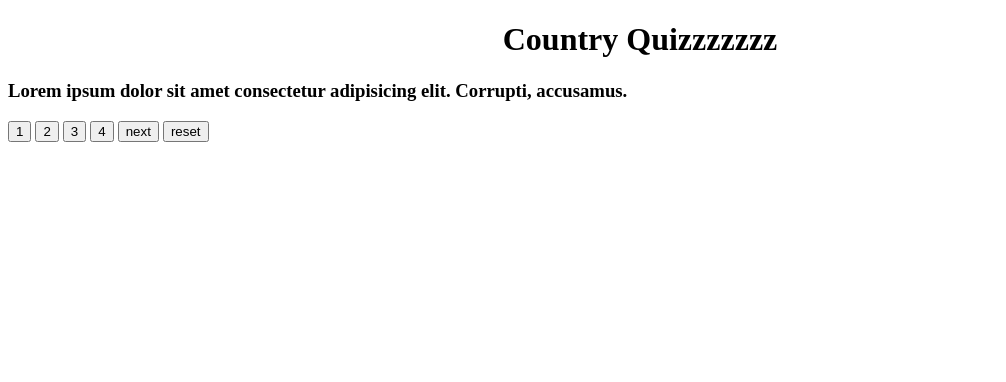
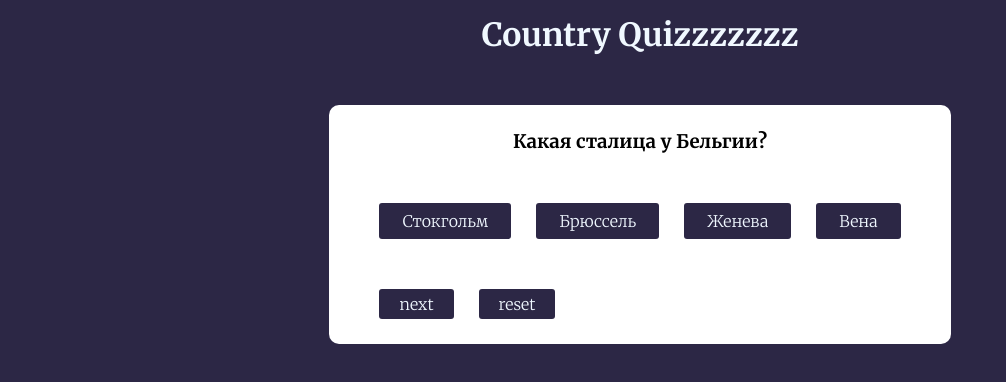
Before and after one commit to TXTuser/GeoTest, a plain HTML site: page index.html in a window 1280 px wide. Shown: the whole page, without its empty margins (0-1006 px from the left). Drawn offline with Linux system fonts and the light colour scheme.

Commit message:
#pointerproblem

```diff
--- a/index.html
+++ b/index.html
@@ -10,16 +10,24 @@
 
 <body>
     <h1>Country Quizzzzzzz</h1>
-    <form action="">
-        <h3>Lorem ipsum dolor sit amet consectetur adipisicing elit. Corrupti, accusamus.</h3>
-        <button>1</button>
-        <button>2</button>
-        <button>3</button>
-        <button>4</button>
+    <div class="fortheform">
+        <form action="" class="form">
+            <h3 id="title"></h3>
+            <h2 id="result"></h2>
 
-        <button>next</button>
-        <button>reset</button>
-    </form>
+            <div class="buttonblock" id="buttonblock">
+                <a href="#/" id="one" onclick="checkAnswer(event)"></a>
+                <a href="#/" id="two" onclick="checkAnswer(event)"></a>
+                <a href="#/" id="tree" onclick="checkAnswer(event)"></a>
+                <a href="#/" id="four" onclick="checkAnswer(event)"></a>
+            </div>
+
+            <div class="buttonnextreset">
+                <a href="#/" id="next">next</a>
+                <a href="#/" id="reset">reset</a>
+            </div>
+        </form>
+    </div>
 
 
 
--- a/src/js/main.js
+++ b/src/js/main.js
@@ -0,0 +1,54 @@
+let one = document.getElementById("one");
+let two = document.getElementById("two");
+let three = document.getElementById("tree");
+let four = document.getElementById("four");
+let result = document.getElementById("result");
+let next = document.getElementById("next");
+let title = document.getElementById("title");
+let reset = document.getElementById("reset");
+let buttonblock = document.getElementById("buttonblock");
+let counter = 0;
+
+let data = [
+  {
+    question: "Какая сталица у Бельгии?",
+    answers: ["Брюссель", "Вена", "Стокгольм", "Женева"],
+  },
+  {
+    question: "Какая сталица у России?",
+    answers: ["Москва", "Вена", "Стокгольм", "Женева"],
+  },
+  {
+    question: "Какая сталица у Швеция?",
+    answers: ["Стокгольм", "Брюссель", "Рим", "Женева"],
+  },
+];
+
+function checkAnswer(event) {
+  if (event.target.innerHTML === data[counter].answers[0]) {
+    console.log("YES!!!!!!!!!!");
+    event.target.style.border = "3px solid green";
+    event.target.style.pointerEvents = "none";
+  } else {
+    event.target.style.border = "3px solid red";
+    buttonblock.style.pointerEvents = "none";
+  }
+}
+
+function getQuestion() {
+  title.innerHTML = data[counter].question;
+  let answers = [...data[counter].answers];
+  for (let i = 3; i > 0; i--) {
+    let randomNumber = Math.floor(Math.random() * (i + 1));
+    let answer = answers[randomNumber];
+    answers[randomNumber] = answers[i];
+    answers[i] = answer;
+  }
+  one.innerHTML = answers[0];
+  two.innerHTML = answers[1];
+  three.innerHTML = answers[2];
+  four.innerHTML = answers[3];
+}
+getQuestion();
+
+next;
--- a/style.css
+++ b/style.css
@@ -1,3 +1,86 @@
+/* font */
+@import url('https://fonts.googleapis.com/css2?family=Merriweather:wght@300;400;700;900&display=swap');
+/* font */
+
+* {
+    margin: 0;
+    padding: 0;
+    font-family: 'Merriweather', serif;
+}
+
+body {
+    background-color: #2C2745;
+}
+
 h1 {
+    font-weight: 700;
+    margin-top: 15px;
+    margin-bottom: 50px;
+    text-align: center;
+    color: aliceblue;
+}
+
+h3 {
+    font-weight: 700;
+    margin: 25px 0 0 0;
+    color: black;
     text-align: center;
 }
+
+h2 {
+    font-weight: 700;
+    margin: 25px 0 25px 0;
+    color: aliceblue;
+    text-align: center;
+}
+
+.fortheform {
+    display: flex;
+    justify-content: center;
+}
+
+.form {
+    background-color: white;
+    border-radius: 10px
+}
+
+.buttonblock {
+    display: flex;
+    gap: 25px;
+    margin: 50px 50px;
+    pointer-events: auto;
+}
+
+.buttonblock a {
+    font-weight: 300;
+    text-decoration: none;
+    color: aliceblue;
+    padding: 5px 20px 5px 20px;
+    background-color: #2C2745;
+    border: 3px solid transparent;
+    pointer-events: auto;
+    border-radius: 3px;
+}
+
+.buttonblock a:hover {
+    background-color: #423b64;
+}
+
+.buttonnextreset {
+    display: flex;
+    gap: 25px;
+    margin: 0 50px 25px 50px;
+}
+
+.buttonnextreset a {
+    font-weight: 300;
+    color: aliceblue;
+    padding: 5px 20px 5px 20px;
+    border-radius: 3px;
+    background-color: #2C2745;
+    text-decoration: none;
+}
+
+.buttonnextreset a:hover {
+    background-color: #423b64;
+}
```
Also changed, not shown: src/img/rus.jpg (added).
